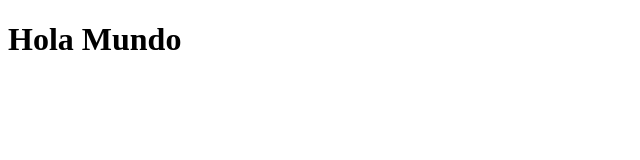
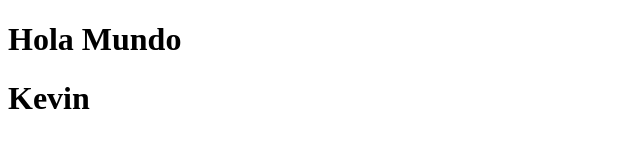
Before and after one commit to BTriana777/parcial2, a plain HTML site: page index.html in a window 1280 px wide. Shown: the whole page, without its empty margins (0-640 px from the left). Drawn offline with Linux system fonts and the light colour scheme.

Commit message:
Agregue el nombre Kevin

```diff
--- a/index.html
+++ b/index.html
@@ -8,5 +8,6 @@
 </head>
 <body>
     <h1>Hola Mundo</h1>
+    <h1>Kevin</h1>
 </body>
 </html>
```
